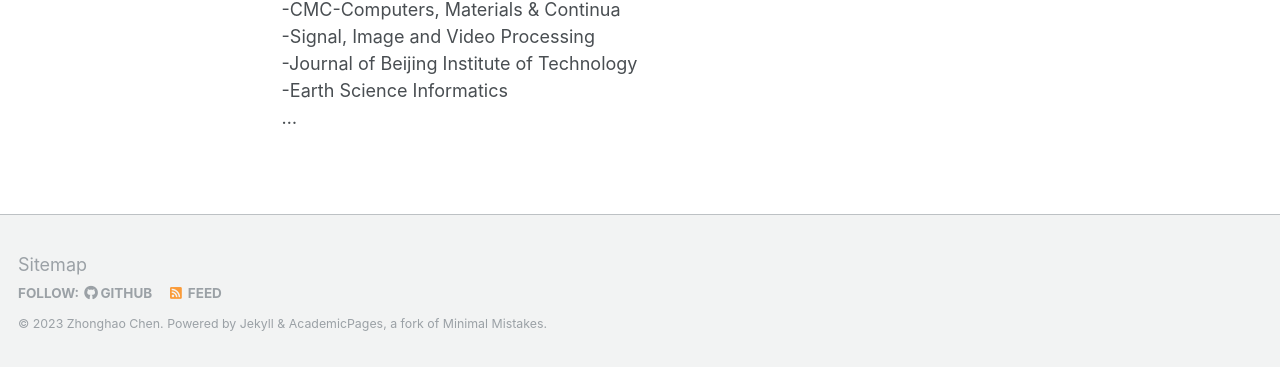
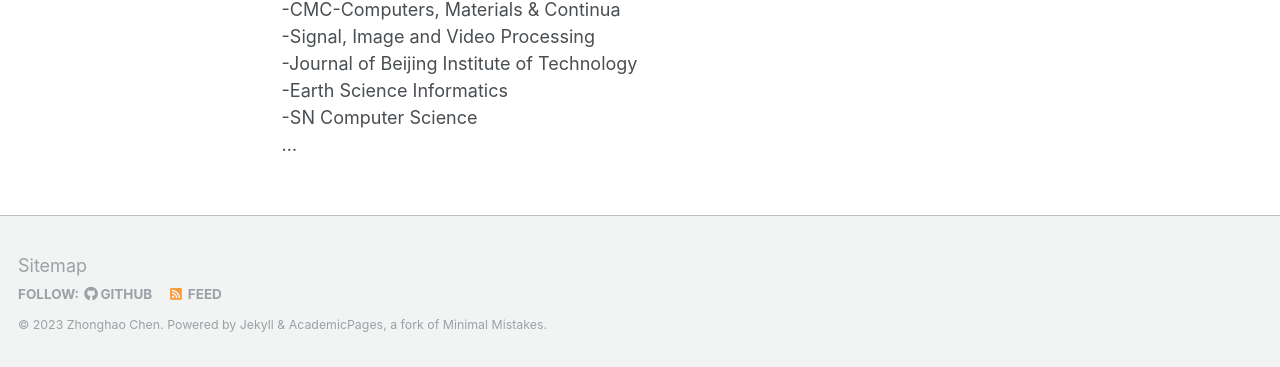
Before and after one commit to zhonghaochen/zhonghaochen.github.io, a Jekyll site: the page built from _pages/about.md, in a window 1280 px wide and 1357 px high. Shown: the part 987-1354 px from the top of the window. Built offline with Jekyll 4.4.1, drawn with Linux system fonts in a browser that asks for light colours; some web fonts are replaced.

Commit message:
Update about.md

```diff
--- a/_pages/about.md
+++ b/_pages/about.md
@@ -42,4 +42,5 @@ Reviewer
 -Signal, Image and Video Processing<br>
 -Journal of Beijing Institute of Technology<br>
 -Earth Science Informatics<br>
+-SN Computer Science<br>
 ...
```
